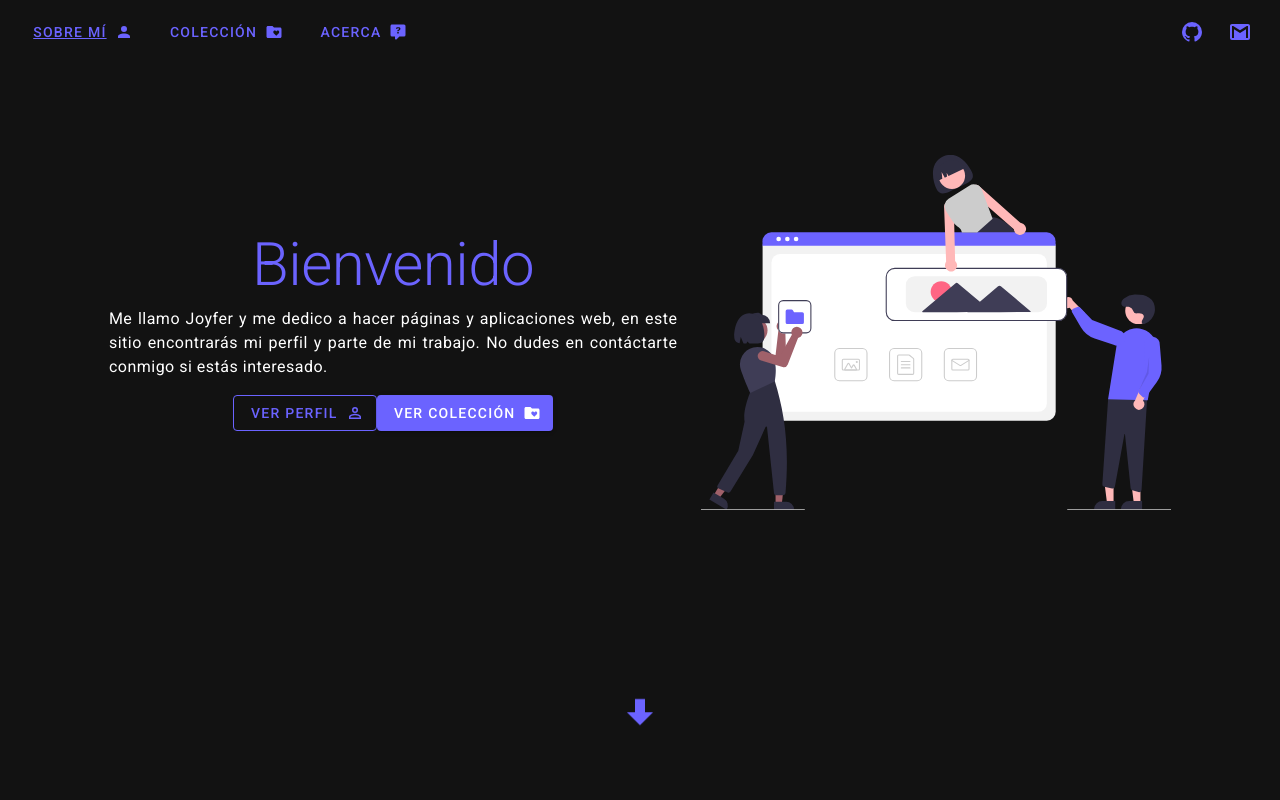
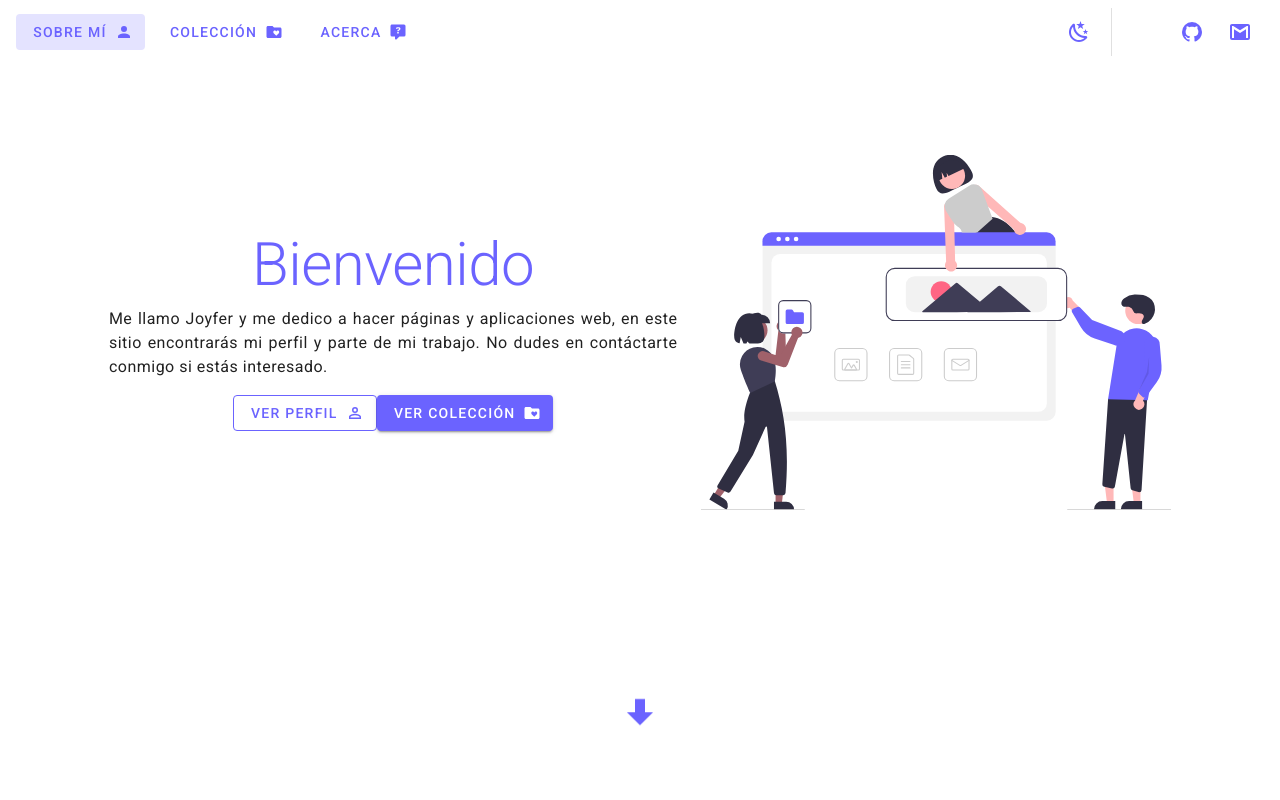
Before and after one commit to Joyfer/myweb, a Nuxt app: page / in a window 1280 px wide. Shown: the top 800 px of the page. Built offline with nearby package versions, Linux system fonts and the light colour scheme.

Commit message:
First version

```diff
--- a/components/colection/listCards/CardProject.vue
+++ b/components/colection/listCards/CardProject.vue
@@ -12,7 +12,7 @@
         :lazy-src="image"
         :src="image"
         class="white--text align-end"
-        gradient="to bottom, rgba(0,0,0,.1), rgba(0,0,0,.4)"
+        gradient="to bottom, rgba(0,0,0,.1), rgba(0,0,0,.1)"
         height="100%"
       >
         <v-expand-transition>
@@ -24,6 +24,7 @@
             <v-card-title v-text="title"></v-card-title>
           </div>
         </v-expand-transition>
+        <v-card-title class="d-block d-sm-none" v-text="title"></v-card-title>
       </v-img>
     </v-card>
   </v-hover>
--- a/components/navbar/Footer.vue
+++ b/components/navbar/Footer.vue
@@ -1,6 +1,6 @@
 <template>
   <v-footer padless>
-    <v-card flat tile width="100%" class="primary text-center">
+    <v-card flat tile width="100%" class="primary darken-1 text-center">
       <v-card-text>
         <ContactsButtons color="white" />
       </v-card-text>
--- a/components/navbar/Navbar.vue
+++ b/components/navbar/Navbar.vue
@@ -1,45 +1,83 @@
 <template>
-  <v-app-bar elevation="0" color="transparent">
-    <!-- <v-app-bar-nav-icon></v-app-bar-nav-icon> -->
-    <NuxtLink
-      v-for="({ sectionName, icon, link }, index) in sections"
-      :to="`/${link}`"
-      :key="index"
-      class="link__remove-underline"
-    >
+  <div>
+    <v-app-bar elevation="0" color="transparent">
+      <v-app-bar-nav-icon class="d-block d-sm-none" @click="drawer = true"
+        ><v-icon>{{ menuIcon }}</v-icon></v-app-bar-nav-icon
+      >
       <PrimaryButton
+        v-for="({ sectionName, icon, link }, index) in sections"
         :text="sectionName"
         :textButton="true"
         :icon="icon"
-        :class="`${indexMargin(index)} ${currentSection(sectionName)}`"
+        :class="indexMargin(index)"
+        :nuxtLink="`/${link}`"
+        :key="index"
+        :header="true"
       >
       </PrimaryButton>
-    </NuxtLink>
-    <v-spacer></v-spacer>
-    <ContactsButtons />
-  </v-app-bar>
+      <v-spacer></v-spacer>
+      <div class="d-flex align-center">
+        <DarkLight />
+        <v-divider vertical class="mx-2"></v-divider>
+        <ContactsButtons />
+      </div>
+    </v-app-bar>
+    <v-navigation-drawer v-model="drawer" absolute temporary>
+      <v-list nav dense>
+        <v-list-item-group v-model="group" active-class="text--accent-4">
+          <v-list-item
+            v-for="({ sectionName, icon, link }, index) in sections"
+            :key="index"
+            nuxt
+            :to="`/${link}`"
+            class="link__remove-underline"
+          >
+            <v-list-item-title>{{ sectionName }}</v-list-item-title>
+            <v-list-item-icon
+              ><v-icon>{{ icon }}</v-icon></v-list-item-icon
+            >
+          </v-list-item>
+        </v-list-item-group>
+      </v-list>
+    </v-navigation-drawer>
+  </div>
 </template>
 
 <script>
 import PrimaryButton from "../resources/buttons/PrimaryButton";
+import DarkLight from "../resources/buttons/DarkLight";
 import ContactsButtons from "../resources/buttons/Contacts";
 
-import { mdiAccount, mdiFolderHeart, mdiCommentQuestion } from "@mdi/js";
+import {
+  mdiAccount,
+  mdiFolderHeart,
+  mdiCommentQuestion,
+  mdiMenu,
+} from "@mdi/js";
 
 export default {
   name: "Navbar",
   components: {
     PrimaryButton,
     ContactsButtons,
+    DarkLight,
   },
   data() {
     return {
+      menuIcon: mdiMenu,
       sections: [
         { icon: mdiAccount, sectionName: "Sobre mí", link: "" },
         { icon: mdiFolderHeart, sectionName: "Colección", link: "colection" },
         { icon: mdiCommentQuestion, sectionName: "Acerca", link: "about" },
       ],
+      drawer: false,
+      group: null,
     };
+  },
+  watch: {
+    group() {
+      this.drawer = false;
+    },
   },
   methods: {
     indexMargin(index) {
@@ -47,23 +85,6 @@ export default {
         return "mr-1";
       } else {
         return "mx-1";
-      }
-    },
-    currentSection(sectionName) {
-      if (this.$route.fullPath === "/" && sectionName === "Sobre mí") {
-        return "section__current-section";
-      } else if (
-        this.$route.fullPath === "/about" &&
-        sectionName === "Acerca"
-      ) {
-        return "section__current-section";
-      } else if (
-        this.$route.fullPath.includes("/colection") &&
-        sectionName === "Colección"
-      ) {
-        return "section__current-section";
-      } else {
-        return "";
       }
     },
   },
--- a/components/resources/buttons/Contacts.vue
+++ b/components/resources/buttons/Contacts.vue
@@ -4,7 +4,7 @@
       v-for="({ icon, link }, index) in contacts"
       :key="index + 100"
       icon
-      :color="color"
+      :color="$vuetify.theme.dark === true ? 'white' : color"
       :href="link"
       target="_blank"
     >
--- /dev/null
+++ b/components/resources/buttons/DarkLight.vue
@@ -0,0 +1,43 @@
+<template>
+  <v-btn
+    :color="$vuetify.theme.dark === true ? 'white' : 'primary'"
+    @click="toggleTheme"
+    icon
+  >
+    <v-icon v-if="this.$vuetify.theme.dark">{{ sunIcon }}</v-icon>
+    <v-icon v-else>{{ moonIcon }}</v-icon>
+  </v-btn>
+</template>df
+
+<script>
+import { mdiWhiteBalanceSunny, mdiWeatherNight } from "@mdi/js";
+
+export default {
+  name: "DarkLight",
+  data() {
+    return {
+      sunIcon: mdiWhiteBalanceSunny,
+      moonIcon: mdiWeatherNight,
+    };
+  },
+  methods: {
+    toggleTheme() {
+      this.$vuetify.theme.dark = !this.$vuetify.theme.dark;
+      localStorage.setItem("useDarkTheme", this.$vuetify.theme.dark.toString());
+    },
+  },
+  mounted() {
+    const theme = localStorage.getItem("useDarkTheme");
+    if (theme) {
+      if (theme == "true") {
+        this.$vuetify.theme.dark = true;
+      } else if (theme === "false") {
+        this.$vuetify.theme.dark = false;
+      } else this.$vuetify.theme.dark = true;
+    }
+  },
+};
+</script>
+
+<style>
+</style>
--- a/components/resources/buttons/PrimaryButton.vue
+++ b/components/resources/buttons/PrimaryButton.vue
@@ -1,12 +1,18 @@
 <template>
   <v-btn
-    color="primary"
+    :color="
+      $vuetify.theme.dark === true && header === true
+        ? 'white'
+        : 'primary'
+    "
     :outlined="outlined"
     :text="textButton"
     class=""
     :large="large"
     :nuxt="typeof nuxtLink === 'string' ? true : false"
     :to="nuxtLink"
+    :href="href"
+    :target="href ? '_blank' : undefined"
   >
     {{ text }}
     <v-icon v-if="icon" right> {{ icon }} </v-icon>
@@ -45,6 +51,21 @@ export default {
       required: false,
       default: undefined,
     },
+    color: {
+      type: String,
+      required: false,
+      default: "primary",
+    },
+    href: {
+      type: String,
+      required: false,
+      default: undefined
+    },
+    header: {
+      type: Boolean,
+      required: false,
+      default: false
+    }
   },
 };
 </script>
--- a/nuxt.config.js
+++ b/nuxt.config.js
@@ -75,7 +75,7 @@ export default {
     treeShake: true,
     defaultAssets: false,
     theme: {
-      dark: true,
+      dark: false,
       themes: {
         light: {
           primary: "#6b63ff"
--- a/pages/colection/_id.vue
+++ b/pages/colection/_id.vue
@@ -14,11 +14,28 @@
           ><h3 class="text-h3" v-text="filtrado[0].name"></h3>
           <p class="text-body-2 my-5" v-text="filtrado[0].descripcion"></p>
           <div class="mb-5">
-            <v-btn class="mx-1" outlined color="primary" href="" target="_blank"
-              >¡Visitar!<v-icon right>mdi-web</v-icon></v-btn
-            >
-            <v-btn class="mx-1" color="primary" href="" target="_blank"
-              >Envíame un correo<v-icon right>mdi-gmail</v-icon></v-btn
+            <PrimaryButton
+              class="mx-1"
+              outlined
+              :href="filtrado[0].url"
+              text="¡Visitar!"
+              icon="mdi-web"
+              :header="true"
+            ></PrimaryButton>
+            <PrimaryButton
+              class="mx-1"
+              href="https://mail.google.com/mail/?view=cm&fs=1&to=joyferramos@gmail.com"
+              text="Envíame un correo"
+              icon="mdi-gmail"
+            ></PrimaryButton>
+            <v-btn
+              class="mx-1"
+              icon
+              :color="this.$vuetify.theme.dark === true ? 'white' : 'black'"
+              v-if="filtrado[0].gitRepo"
+              :href="filtrado[0].gitRepo"
+              target="_blank"
+              ><v-icon>mdi-github</v-icon></v-btn
             >
           </div>
           <Alert
@@ -37,6 +54,7 @@
 import Carousel from "../../components/colection/carousel/Carousel";
 import Alert from "../../components/resources/alert/Alert";
 import List from "../../components/colection/list/List";
+import PrimaryButton from "../../components/resources/buttons/PrimaryButton";
 
 import { mapState } from "vuex";
 export default {
@@ -45,6 +63,7 @@ export default {
     Carousel,
     Alert,
     List,
+    PrimaryButton,
   },
   computed: {
     ...mapState(["proyectos"]),
@@ -59,8 +78,8 @@ export default {
         // hid is used as unique identifier. Do not use `vmid` for it as it will not work
         {
           hid: "description",
-          name: "description",
-          content: "My custom description",
+          name: "keywords",
+          content: this.filtrado[0].name,
         },
       ],
       link: [
--- a/pages/colection/index.vue
+++ b/pages/colection/index.vue
@@ -24,7 +24,7 @@
             <v-col
               v-for="{ id, name, imagenes } in proyectos"
               :key="id"
-              cols="6"
+              cols="12" sm="6" md="6"
             >
               <CardProject :title="name" :image="imagenes[0]" :id="id" />
             </v-col>
--- a/pages/index.vue
+++ b/pages/index.vue
@@ -17,6 +17,7 @@
               :outlined="true"
               class="my-1 my-md-0"
               @click.native="move"
+              :header="true"
             />
             <PrimaryButton
               text="Ver colección"
```
